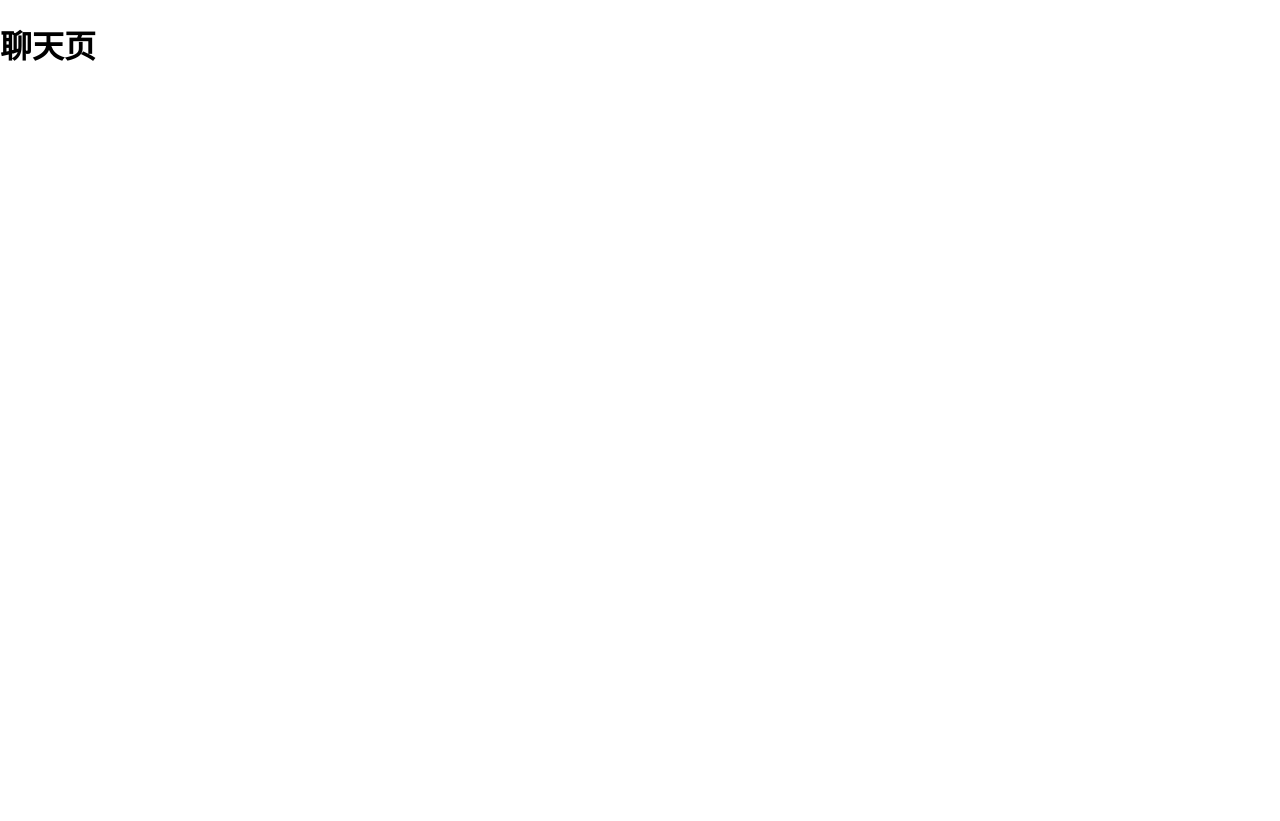
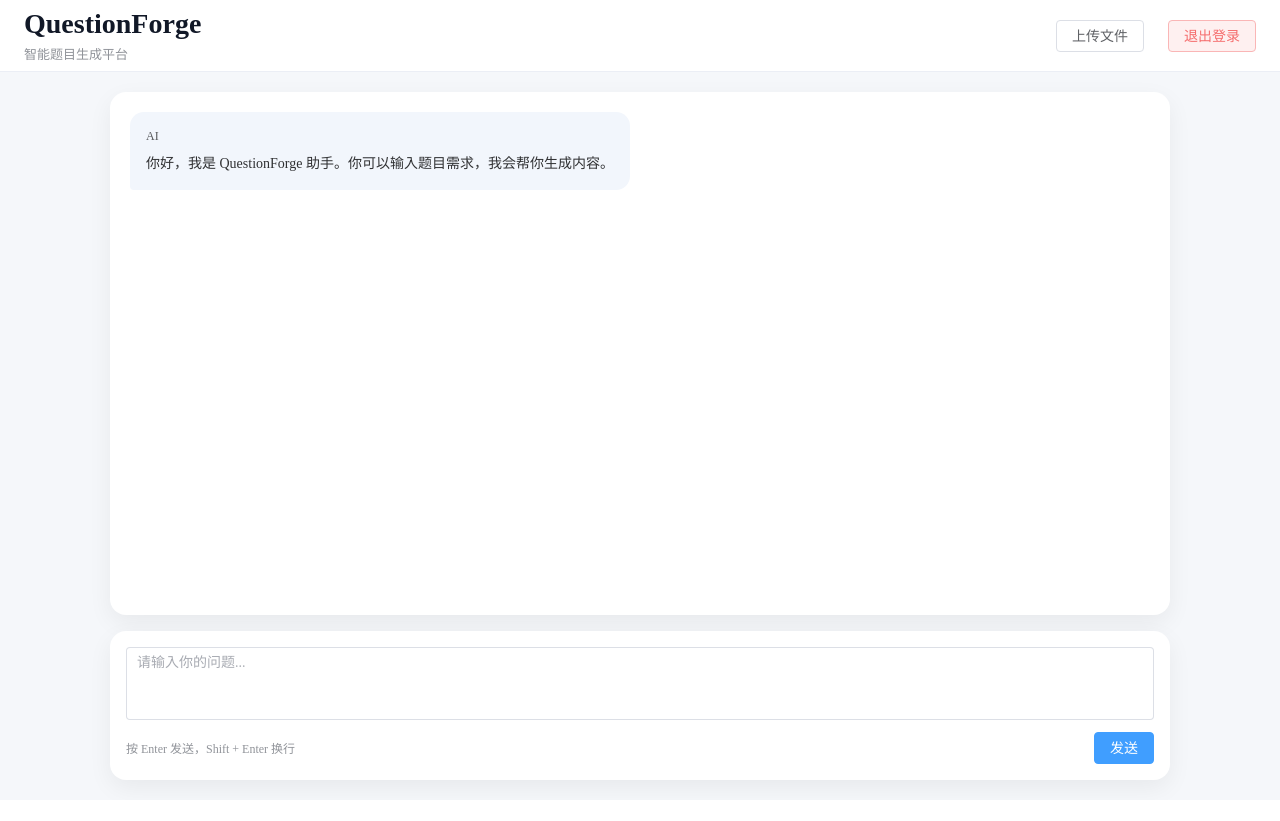
Before and after one commit to Jepson-Wang/question_set_program, a Vue app in the folder frontend/: page /chat in a window 1280 px wide. After the commit the page ends 800 px from the top, so only its background shows below. Built offline with nearby package versions, Linux system fonts and the light colour scheme; sample sign-in values are in the browser's storage.

Commit message:
完成聊天页静态布局与模拟发送功能

```diff
--- a/frontend/src/router/index.js
+++ b/frontend/src/router/index.js
@@ -27,4 +27,17 @@
   routes
 })
 
+router.beforeEach((to, from, next) => {
+  const token = localStorage.getItem('token')
+
+  if (to.path === '/chat' && !token) {
+    next('/login')
+  } else {
+    next()
+  }
+})
+
+
+
+
 export default router
--- a/frontend/src/views/ChatView.vue
+++ b/frontend/src/views/ChatView.vue
@@ -1,12 +1,320 @@
+<template>
+  <div class="chat-page">
+    <!-- 顶部栏 -->
+    <div class="chat-header">
+      <div class="header-left">
+        <h1>QuestionForge</h1>
+        <p>智能题目生成平台</p>
+      </div>
 
-<template>
-        <h1>聊天页</h1>
+      <div class="header-right">
+        <el-button plain @click="handleMockUpload">上传文件</el-button>
+        <el-button type="danger" plain @click="handleLogout">退出登录</el-button>
+      </div>
+    </div>
+
+    <!-- 聊天主体 -->
+    <div class="chat-main">
+      <div class="message-box" ref="messageBoxRef">
+        <template v-if="messageList.length > 0">
+          <div
+            v-for="item in messageList"
+            :key="item.id"
+            class="message-row"
+            :class="item.role === 'user' ? 'user-row' : 'assistant-row'"
+          >
+            <div
+              class="message-bubble"
+              :class="item.role === 'user' ? 'user-bubble' : 'assistant-bubble'"
+            >
+              <div class="message-role">
+                {{ item.role === 'user' ? '我' : 'AI' }}
+              </div>
+              <div class="message-content">
+                {{ item.content }}
+              </div>
+            </div>
+          </div>
+        </template>
+
+        <el-empty
+          v-else
+          description="还没有消息，开始提问吧"
+        />
+      </div>
+
+      <!-- 输入区 -->
+      <div class="chat-input-area">
+        <el-input
+          v-model="inputValue"
+          type="textarea"
+          :rows="3"
+          resize="none"
+          placeholder="请输入你的问题..."
+          @keyup.enter="handleEnter"
+        />
+        <div class="input-actions">
+          <span class="tips">按 Enter 发送，Shift + Enter 换行</span>
+          <el-button type="primary" @click="handleSend">发送</el-button>
+        </div>
+      </div>
+    </div>
+  </div>
 </template>
 
-<script setup lang='ts'>
+<script setup>
+import { nextTick, ref } from 'vue'
+import { useRouter } from 'vue-router'
+import { ElMessage, ElMessageBox } from 'element-plus'
 
+const router = useRouter()
+
+const inputValue = ref('')
+const messageBoxRef = ref(null)
+
+const messageList = ref([
+  {
+    id: 1,
+    role: 'assistant',
+    content: '你好，我是 QuestionForge 助手。你可以输入题目需求，我会帮你生成内容。'
+  }
+])
+
+// 滚动到底部
+const scrollToBottom = async () => {
+  await nextTick()
+  if (messageBoxRef.value) {
+    messageBoxRef.value.scrollTop = messageBoxRef.value.scrollHeight
+  }
+}
+
+// 发送消息
+const handleSend = async () => {
+  const text = inputValue.value.trim()
+
+  if (!text) {
+    ElMessage.warning('请输入内容后再发送')
+    return
+  }
+
+  // 先加用户消息
+  messageList.value.push({
+    id: Date.now(),
+    role: 'user',
+    content: text
+  })
+
+  const userText = text
+  inputValue.value = ''
+
+  await scrollToBottom()
+
+  // 临时模拟 AI 回复
+  setTimeout(async () => {
+    messageList.value.push({
+      id: Date.now() + 1,
+      role: 'assistant',
+      content: `你刚刚输入的是：${userText}。这里先做模拟回复，后面等后端聊天接口好了再接真实数据。`
+    })
+
+    await scrollToBottom()
+  }, 500)
+}
+
+// Enter 发送，Shift + Enter 换行
+const handleEnter = (event) => {
+  if (event.shiftKey) return
+  event.preventDefault()
+  handleSend()
+}
+
+// 退出登录
+const handleLogout = async () => {
+  try {
+    await ElMessageBox.confirm(
+      '确定要退出登录吗？',
+      '提示',
+      {
+        confirmButtonText: '确定',
+        cancelButtonText: '取消',
+        type: 'warning'
+      }
+    )
+
+    localStorage.removeItem('token')
+    ElMessage.success('已退出登录')
+    router.push('/login')
+  } catch (error) {
+    // 用户取消，不处理
+  }
+}
+
+// 上传文件占位
+const handleMockUpload = () => {
+  ElMessage.info('文件上传功能后续接入')
+}
 </script>
 
-<style>
+<style scoped>
+.chat-page {
+  min-height: 100vh;
+  background: #f5f7fa;
+  display: flex;
+  flex-direction: column;
+}
 
+.chat-header {
+  height: 72px;
+  padding: 0 24px;
+  background: #ffffff;
+  border-bottom: 1px solid #ebeef5;
+  display: flex;
+  align-items: center;
+  justify-content: space-between;
+  box-sizing: border-box;
+}
+
+.header-left h1 {
+  margin: 0;
+  font-size: 28px;
+  color: #111827;
+}
+
+.header-left p {
+  margin: 4px 0 0;
+  font-size: 13px;
+  color: #909399;
+}
+
+.header-right {
+  display: flex;
+  gap: 12px;
+}
+
+.chat-main {
+  flex: 1;
+  width: 100%;
+  max-width: 1100px;
+  margin: 0 auto;
+  padding: 20px;
+  box-sizing: border-box;
+  display: flex;
+  flex-direction: column;
+  gap: 16px;
+}
+
+.message-box {
+  flex: 1;
+  min-height: 0;
+  background: #ffffff;
+  border-radius: 16px;
+  padding: 20px;
+  box-sizing: border-box;
+  overflow-y: auto;
+  box-shadow: 0 8px 24px rgba(0, 0, 0, 0.06);
+}
+
+.message-row {
+  display: flex;
+  margin-bottom: 16px;
+}
+
+.user-row {
+  justify-content: flex-end;
+}
+
+.assistant-row {
+  justify-content: flex-start;
+}
+
+.message-bubble {
+  max-width: 70%;
+  padding: 14px 16px;
+  border-radius: 14px;
+  box-sizing: border-box;
+  line-height: 1.7;
+  word-break: break-word;
+}
+
+.user-bubble {
+  background: #409eff;
+  color: #ffffff;
+  border-bottom-right-radius: 4px;
+}
+
+.assistant-bubble {
+  background: #f2f6fc;
+  color: #303133;
+  border-bottom-left-radius: 4px;
+}
+
+.message-role {
+  font-size: 12px;
+  margin-bottom: 6px;
+  opacity: 0.8;
+}
+
+.message-content {
+  font-size: 14px;
+}
+
+.chat-input-area {
+  background: #ffffff;
+  border-radius: 16px;
+  padding: 16px;
+  box-sizing: border-box;
+  box-shadow: 0 8px 24px rgba(0, 0, 0, 0.06);
+}
+
+.input-actions {
+  margin-top: 12px;
+  display: flex;
+  align-items: center;
+  justify-content: space-between;
+}
+
+.tips {
+  font-size: 12px;
+  color: #909399;
+}
+
+@media (max-width: 768px) {
+  .chat-header {
+    height: auto;
+    padding: 16px;
+    align-items: flex-start;
+    flex-direction: column;
+    gap: 12px;
+  }
+
+  .header-left h1 {
+    font-size: 24px;
+  }
+
+  .header-right {
+    width: 100%;
+  }
+
+  .header-right .el-button {
+    flex: 1;
+  }
+
+  .chat-main {
+    padding: 12px;
+  }
+
+  .message-bubble {
+    max-width: 85%;
+  }
+
+  .input-actions {
+    flex-direction: column;
+    align-items: stretch;
+    gap: 10px;
+  }
+
+  .tips {
+    text-align: left;
+  }
+}
 </style>
--- a/frontend/src/views/LoginView.vue
+++ b/frontend/src/views/LoginView.vue
@@ -58,7 +58,6 @@
 import { reactive, ref } from 'vue'
 import { useRouter } from 'vue-router'
 import { ElMessage } from 'element-plus'
-import { loginApi } from '../api/auth'
 
 const router = useRouter()
 const formRef = ref()
@@ -82,28 +81,12 @@
   try {
     await formRef.value.validate()
 
-    const res = await loginApi({
-      username: loginForm.username,
-      password: loginForm.password
-    })
-
-    console.log('登录返回结果：', res)
-
-    // 兼容两种可能：
-    // 1. data 直接就是 token
-    // 2. data 是对象，token 在 data.token
-    const token = res?.data?.token || res?.data
-
-    if (res.code === 200 && token) {
-      localStorage.setItem('token', token)
-      ElMessage.success(res.msg || '登录成功')
-      router.push('/chat')
-    } else {
-      ElMessage.error(res.msg || '登录失败')
-    }
+    // 临时模拟登录成功
+    localStorage.setItem('token', 'mock-token')
+    ElMessage.success('模拟登录成功')
+    router.push('/chat')
   } catch (error) {
-    console.log('登录出错：', error)
-    ElMessage.error('请求失败，请检查后端服务是否启动')
+    console.log('表单校验未通过', error)
   }
 }
 
@@ -111,7 +94,6 @@
   router.push('/register')
 }
 </script>
-
 <style scoped>
 .login-page {
   min-height: 100vh;
```
